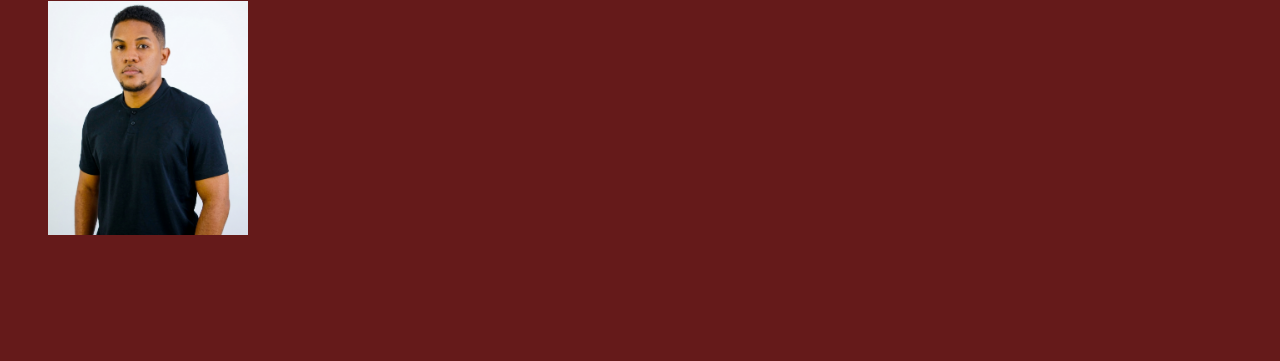
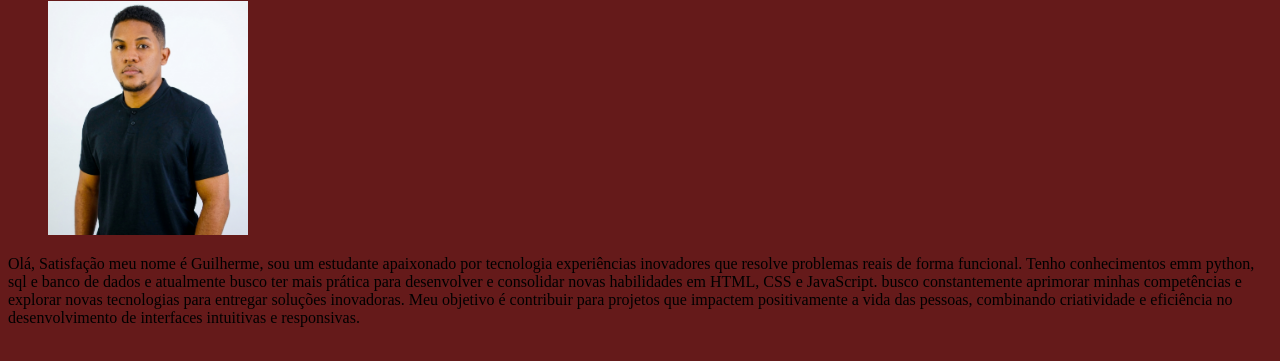
Before and after one commit to Guilherme8021X/Portif-lio-Profissional, a plain HTML site: page Index.html in a window 1280 px wide. Shown: the part 79-440 px from the top of the page. Drawn offline with Linux system fonts and the light colour scheme.

Commit message:
Adicionando meu Resumo profissional

```diff
--- a/Index.html
+++ b/Index.html
@@ -13,6 +13,10 @@
     alt="Guilherme Profissional"
     width="200">
 </figure>
-
+<p>Olá, Satisfação meu nome é Guilherme, sou um estudante apaixonado por tecnologia experiências inovadores que resolve
+    problemas reais de forma funcional. Tenho conhecimentos emm python, sql e banco de dados e atualmente busco ter mais
+    prática para desenvolver e consolidar novas habilidades em HTML, CSS e JavaScript.
+    busco constantemente aprimorar minhas competências e explorar novas tecnologias para entregar soluções inovadoras.
+    Meu objetivo é contribuir para projetos que impactem positivamente a vida das pessoas, combinando criatividade e eficiência no desenvolvimento de interfaces intuitivas e responsivas.</p>
 </body>
 </html>
```
